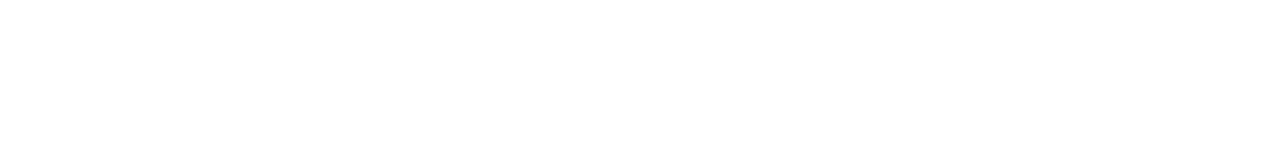
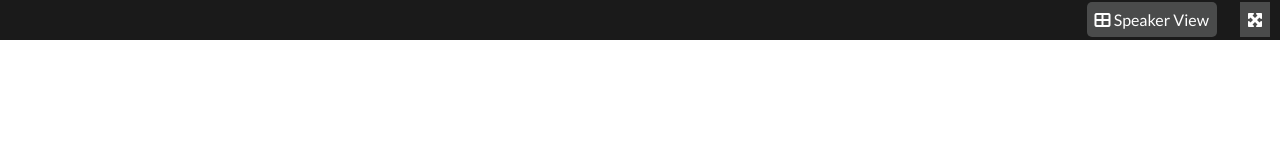
Before and after one commit to AlexandroFioretti1/html-css-zoom, a plain HTML site: page index.html in a window 1280 px wide. Drawn offline with Linux system fonts and the light colour scheme.

Commit message:
add header

```diff
--- a/css/style.css
+++ b/css/style.css
@@ -2,33 +2,70 @@
     margin: 0;
     padding: 0;
     box-sizing: border-box;
+    font-family: var(--font);
 }
 
 /* region debug */
+.debug {
+    max-width: 1152px;
+    height: 50px;
+    background-color: var(--black-color)
+}
 
 /* /region debug */
 
 /* region utility */
 
 :root {
-    --black: #1a1a1a;
+    --black-color: #1a1a1a;
     --light-grey: #4a4b4b;
     --white: #ffffff;
     --share-screen: #4bc601;
     --end-meetin: #823436;
     --font: "Lato", sans-serif;
 }
-/* /region utility */
 
 
+.flex {
+    display: flex;
+}
+
+
+.margin {
+    margin: 0 20px;
+    border-radius: 5px 5px;
+}
+
+.bg-color {
+    background-color: var(--light-grey);
+    padding: 8px;
+}
+
+/* /region utility */
 
 /* region header */
 
-/* /region header */
+.header-container {
+    max-width: 100%;
+    height: 40px;
+    background-color: var(--black-color);
+    margin: auto;
+}
+
+.link-header {
+    position: absolute;
+    top: 0;
+    right: 0;
+    margin: 10px;
+}
+
+span a {
+    color: var(--white);
+    text-decoration: none;
+}
 
 
-
-
+/* /region header */
 
 
 /* region main */
--- a/index.html
+++ b/index.html
@@ -6,20 +6,43 @@
     <meta http-equiv="X-UA-Compatible" content="IE=edge">
     <meta name="viewport" content="width=device-width, initial-scale=1.0">
     <title>Zoom</title>
+    <link rel="preconnect" href="https://fonts.googleapis.com">
+    <link rel="preconnect" href="https://fonts.gstatic.com" crossorigin>
+    <link href="https://fonts.googleapis.com/css2?family=Lato:wght@100;400;700&display=swap" rel="stylesheet">
+    <link rel="stylesheet" href="https://cdnjs.cloudflare.com/ajax/libs/font-awesome/6.2.1/css/all.min.css"
+        integrity="sha512-MV7K8+y+gLIBoVD59lQIYicR65iaqukzvf/nwasF0nqhPay5w/9lJmVM2hMDcnK1OnMGCdVK+iQrJ7lzPJQd1w=="
+        crossorigin="anonymous" referrerpolicy="no-referrer" />
     <link rel="stylesheet" href="./css/style.css">
 </head>
 
 <body>
-
-
     <header id="app-header">
-
+        <div class="header-container">
+            <nav>
+                <div class="flex">
+                    <span class="link-header">
+                        <a class="margin bg-color" href="#"> <i class="fa-solid fa-table-cells-large"></i> Speaker
+                            View</a>
+                        <a class="bg-color" href="#"><i class="fa-solid fa-maximize"></i></a>
+                    </span>
+                </div>
+            </nav>
+        </div>
     </header>
     <!-- /#app-header -->
     <main id="app-main">
 
     </main>
     <!-- /#app-main -->
+
+
+
+
+
+
+
+
+
     <footer id="app-footer">
 
     </footer>
```
